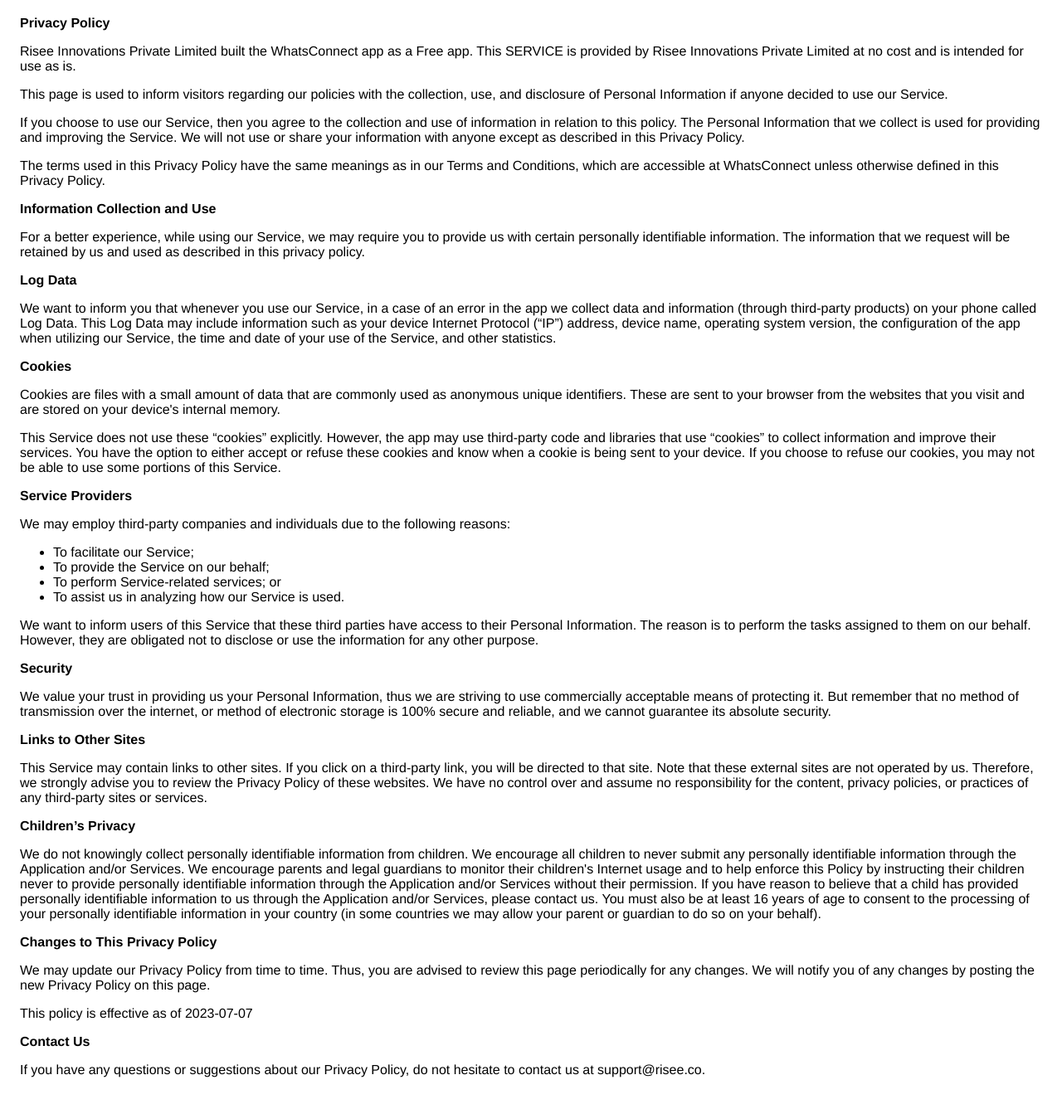
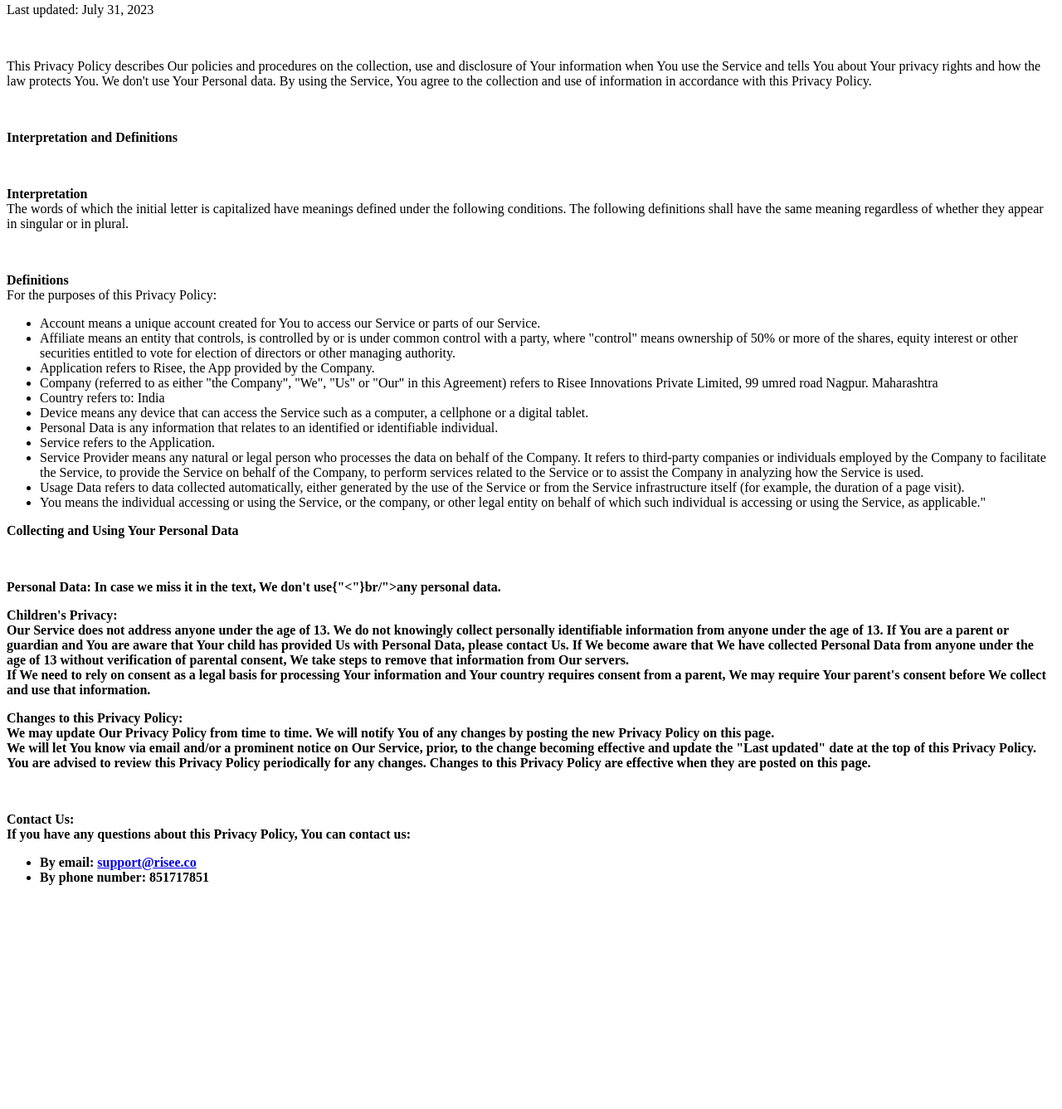
Before and after one commit to nehavision0792/nehavision0792.github.io, a plain HTML site: page privacy.html in a window 1280 px wide. Shown: the part 5-1342 px from the top of the page at 83% size. After the commit the page ends 1114 px from the top, so only its background shows below. Drawn offline with Linux system fonts and the light colour scheme.

Commit message:
Update privacy.html

```diff
--- a/privacy.html
+++ b/privacy.html
@@ -1,121 +1,52 @@
-<!DOCTYPE html>
 <html>
+<body>
+<p>Last updated: July 31, 2023</p><br>
 
-<head>
-  <meta charset="utf-8" />
-  <meta name="viewport" content="width=device-width" />
-  <title>Privacy Policy</title>
-  <style>
-    body {
-      font-family: "Helvetica Neue", Helvetica, Arial, sans-serif;
-      padding: 1em;
-    }
-  </style>
-</head>
+<p>This Privacy Policy describes Our policies and procedures on the collection, use and disclosure of Your information when You use the Service and tells You about Your privacy rights and how the law protects You.
+We don't use Your Personal data. By using the Service, You agree to the collection and use of information in accordance with this Privacy Policy.</p><br>
 
-<body>
-  <strong>Privacy Policy</strong>
-  <p>
-    Risee Innovations Private Limited built the WhatsConnect app as a Free app. This SERVICE is provided by Risee
-    Innovations Private Limited at no cost and is intended for use
-    as is.
-  </p>
-  <p>This page is used to inform visitors regarding our policies with the collection, use, and disclosure of Personal
-    Information if anyone decided to use our Service.</p>
-  <p>
-    If you choose to use our Service, then you agree to the collection and use of information in relation to this
-    policy. The Personal Information that we collect is used for
-    providing and improving the Service. We will not use or share your information with anyone except as described in
-    this Privacy Policy.
-  </p>
-  <p>
-    The terms used in this Privacy Policy have the same meanings as in our Terms and Conditions, which are accessible at
-    WhatsConnect unless otherwise defined in this Privacy
-    Policy.
-  </p>
-  <p><strong>Information Collection and Use</strong></p>
-  <p>
-    For a better experience, while using our Service, we may require you to provide us with certain personally
-    identifiable information. The information that we request will be
-    retained by us and used as described in this privacy policy.
-  </p>
-  <!---->
-  <p><strong>Log Data</strong></p>
-  <p>
-    We want to inform you that whenever you use our Service, in a case of an error in the app we collect data and
-    information (through third-party products) on your phone called
-    Log Data. This Log Data may include information such as your device Internet Protocol (“IP”) address, device name,
-    operating system version, the configuration of the app when
-    utilizing our Service, the time and date of your use of the Service, and other statistics.
-  </p>
-  <p><strong>Cookies</strong></p>
-  <p>
-    Cookies are files with a small amount of data that are commonly used as anonymous unique identifiers. These are sent
-    to your browser from the websites that you visit and are
-    stored on your device's internal memory.
-  </p>
-  <p>
-    This Service does not use these “cookies” explicitly. However, the app may use third-party code and libraries that
-    use “cookies” to collect information and improve their
-    services. You have the option to either accept or refuse these cookies and know when a cookie is being sent to your
-    device. If you choose to refuse our cookies, you may not
-    be able to use some portions of this Service.
-  </p>
-  <p><strong>Service Providers</strong></p>
-  <p>We may employ third-party companies and individuals due to the following reasons:</p>
-  <ul>
-    <li>To facilitate our Service;</li>
-    <li>To provide the Service on our behalf;</li>
-    <li>To perform Service-related services; or</li>
-    <li>To assist us in analyzing how our Service is used.</li>
-  </ul>
-  <p>
-    We want to inform users of this Service that these third parties have access to their Personal Information. The
-    reason is to perform the tasks assigned to them on our behalf.
-    However, they are obligated not to disclose or use the information for any other purpose.
-  </p>
-  <p><strong>Security</strong></p>
-  <p>
-    We value your trust in providing us your Personal Information, thus we are striving to use commercially acceptable
-    means of protecting it. But remember that no method of
-    transmission over the internet, or method of electronic storage is 100% secure and reliable, and we cannot guarantee
-    its absolute security.
-  </p>
-  <p><strong>Links to Other Sites</strong></p>
-  <p>
-    This Service may contain links to other sites. If you click on a third-party link, you will be directed to that
-    site. Note that these external sites are not operated by us.
-    Therefore, we strongly advise you to review the Privacy Policy of these websites. We have no control over and assume
-    no responsibility for the content, privacy policies, or
-    practices of any third-party sites or services.
-  </p>
-  <p><strong>Children’s Privacy</strong></p>
-  <!---->
-  <div>
-    <p>
-      We do not knowingly collect personally identifiable information from children. We encourage all children to never
-      submit any personally identifiable information through the
-      Application and/or Services. We encourage parents and legal guardians to monitor their children's Internet usage
-      and to help enforce this Policy by instructing their
-      children never to provide personally identifiable information through the Application and/or Services without
-      their permission. If you have reason to believe that a child
-      has provided personally identifiable information to us through the Application and/or Services, please contact us.
-      You must also be at least 16 years of age to consent to
-      the processing of your personally identifiable information in your country (in some countries we may allow your
-      parent or guardian to do so on your behalf).
-    </p>
-  </div>
-  <p><strong>Changes to This Privacy Policy</strong></p>
-  <p>
-    We may update our Privacy Policy from time to time. Thus, you are advised to review this page periodically for any
-    changes. We will notify you of any changes by posting the
-    new Privacy Policy on this page.
-  </p>
-  <p>This policy is effective as of 2023-07-07</p>
-  <p><strong>Contact Us</strong></p>
-  <p>If you have any questions or suggestions about our Privacy Policy, do not hesitate to contact us at
-    support@risee.co.</p>
+<p><b>Interpretation and Definitions</b></p><br>
+
+<p><b>Interpretation</b><br>
+The words of which the initial letter is capitalized have meanings defined under the following conditions. The following definitions shall have the same meaning regardless of whether they appear in singular or in plural.
+</p><br>
+<p><b>Definitions</b><br>
+For the purposes of this Privacy Policy:</p>
+<ul>
+<li>Account means a unique account created for You to access our Service or parts of our Service.</li>
+<li>Affiliate means an entity that controls, is controlled by or is under common control with a party, where "control" means ownership of 50% or more of the shares, equity interest or other securities entitled to vote for election of directors or other managing authority.</li>
+<li>Application refers to Risee, the App provided by the Company.</li>
+<li>Company (referred to as either "the Company", "We", "Us" or "Our" in this Agreement) refers to Risee Innovations Private Limited, 99 umred road Nagpur. Maharashtra</li>
+<li>Country refers to: India</li>
+<li>Device means any device that can access the Service such as a computer, a cellphone or a digital tablet.</li>
+<li>Personal Data is any information that relates to an identified or identifiable individual.</li>
+<li>Service refers to the Application.</li>
+<li>Service Provider means any natural or legal person who processes the data on behalf of the Company. It refers to third-party companies or individuals employed by the Company to facilitate the Service, to provide the Service on behalf of the Company, to perform services related to the Service or to assist the Company in analyzing how the Service is used.</li>
+<li>Usage Data refers to data collected automatically, either generated by the use of the Service or from the Service infrastructure itself (for example, the duration of a page visit).</li>
+<li>You means the individual accessing or using the Service, or the company, or other legal entity on behalf of which such individual is accessing or using the Service, as applicable."</li>
+</ul>
+
+<p><b>Collecting and Using Your Personal Data<b/></p><br>
+<p><b>Personal Data:</b> In case we miss it in the text, We don't use{"<"}br/">any personal data.<br></p>
+
+<p><b>Children's Privacy:</b><br>
+Our Service does not address anyone under the age of 13. We do not knowingly collect personally identifiable information from anyone under the age of 13. If You are a parent or guardian and You are
+aware that Your child has provided Us with Personal Data, please contact Us. If We become aware that We have collected Personal Data from anyone under the age of 13 without verification of parental consent, We take steps to remove that information from Our servers.<br>
+If We need to rely on consent as a legal basis for processing Your information and Your country requires consent from a parent, We may require Your parent's consent before We collect and use that information.<br></p>
+
+<p><b>Changes to this Privacy Policy:</b><br>
+We may update Our Privacy Policy from time to time. We will notify You of any changes by posting the new Privacy Policy on this page.<br>
+
+We will let You know via email and/or a prominent notice on Our Service, prior, to the change becoming effective and update the "Last updated" date at the top of this Privacy Policy. <br>
+
+You are advised to review this Privacy Policy periodically for any changes. Changes to this Privacy Policy are effective when they are posted on this page.</p><br>
+
+<p><b>Contact Us:</b><br>
+If you have any questions about this Privacy Policy, You can contact us:<br>
+<ul>
+<li>By email: <a href = "mailto:support@risee.co"> support@risee.co </a></li>
+<li>By phone number: 851717851</li>
+</ul><br>
 
 </body>
-
 </html>
```
